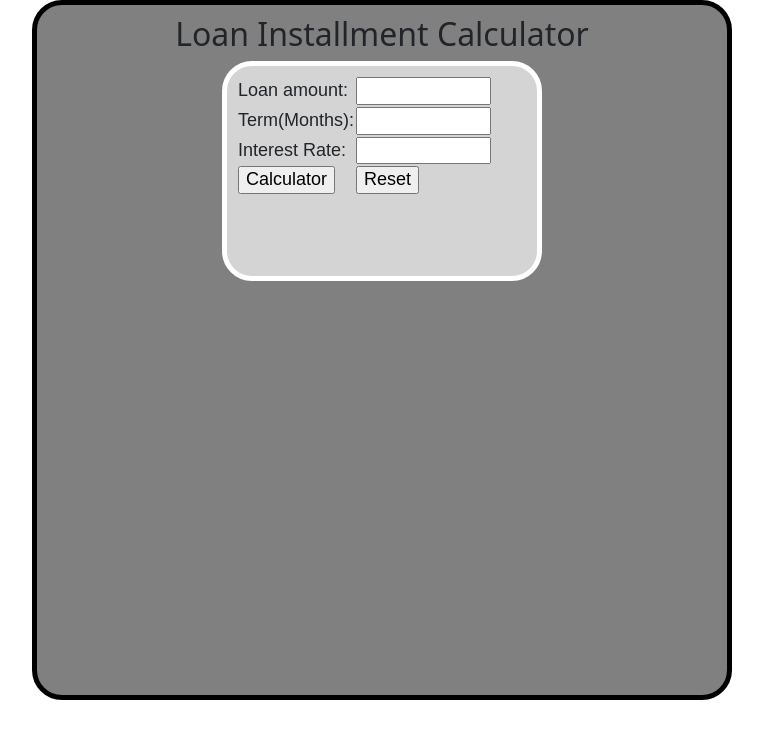
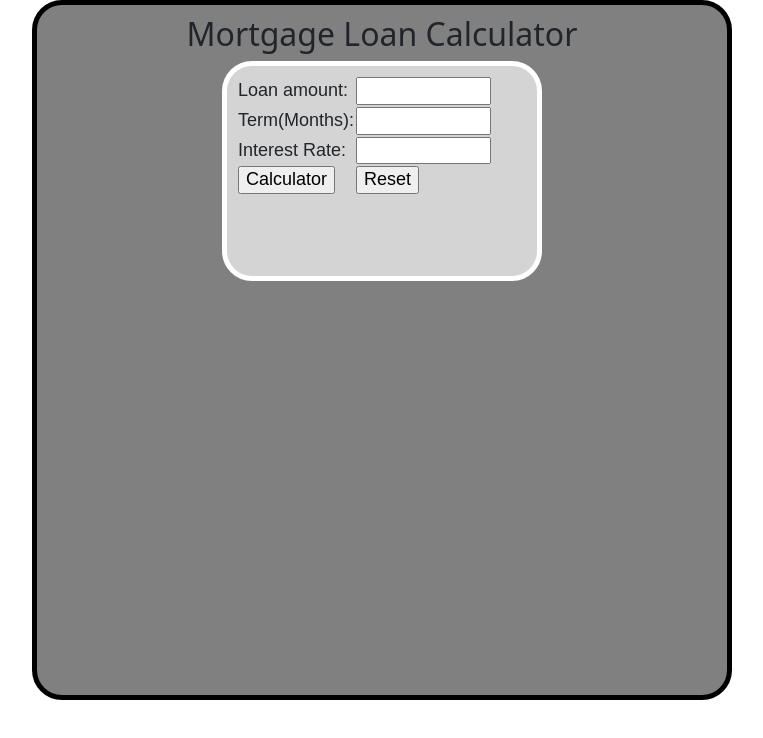
Before and after one commit to asdunn18/Mortgage-Loan-Calculator, a plain HTML site: page index.html in a window 1280 px wide. Shown: the whole page, without its empty margins (258-1021 px from the left). Drawn offline with nearby package versions, Linux system fonts and the light colour scheme.

Commit message:
Update index.html

```diff
--- a/index.html
+++ b/index.html
@@ -18,7 +18,7 @@
 
 
 <div id="container">
-	<h2 style="text-align:center">Loan Installment Calculator<h2>
+	<h2 style="text-align:center">Mortgage Loan Calculator<h2>
 			<div id="loan_src">
 				<form name="loan_form">
 					<table style="margin: 10px;">
```
